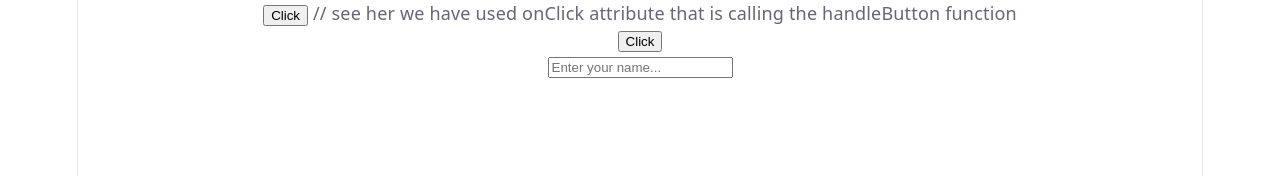
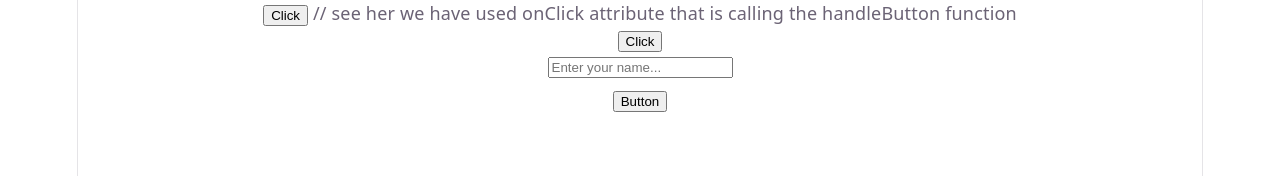
Before and after one commit to Dhathri128/React-Practice, a React (Vite) app in the folder Events/: page / in a window 1280 px wide. Shown: the top 176 px of the page. Built offline with nearby package versions, Linux system fonts and the light colour scheme.

Commit message:
Practiced a simple program on onChange attribute

```diff
--- a/Events/src/App.jsx
+++ b/Events/src/App.jsx
@@ -3,6 +3,7 @@ import './App.css'
 import Event1 from './components/Event1'
 import Event2 from './components/Event2'
 import OnChange from './components/OnChange'
+import Change from './components/Change'
 
 function App() {
 
@@ -12,6 +13,7 @@ function App() {
     <Event1/>
     <Event2/>
     <OnChange/>
+    <Change/>
     </>
   )
 }
--- /dev/null
+++ b/Events/src/components/Change.jsx
@@ -0,0 +1,14 @@
+
+const Change = ()=>{
+    function handleButton(){
+        alert("This is alert msg from browser")
+    }
+
+    return(
+        <div>
+            <button onClick={handleButton}>Button</button>
+        </div>
+    )
+}
+
+export default Change;
```
Also changed, not shown: Events/src/components/OnSubmit.jsx (added, +11 -0 lines).
